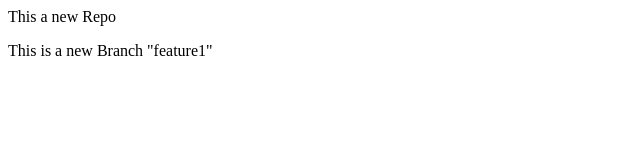
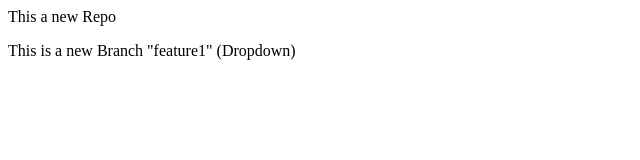
Before and after one commit to KKumarPro/LocalRepo, a plain HTML site: page index.html in a window 1280 px wide. Shown: the full height of the page, 0-640 px from the left. Drawn offline with Linux system fonts and the light colour scheme.

Commit message:
Add Dropdown

```diff
--- a/index.html
+++ b/index.html
@@ -1,2 +1,2 @@
 <p>This a new Repo</p>
-<p>This is a new Branch "feature1"</p>
+<p>This is a new Branch "feature1" (Dropdown)</p>
```
